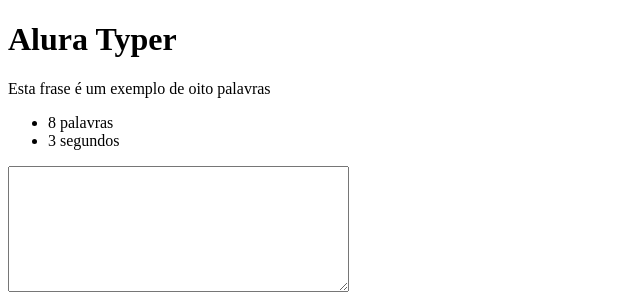
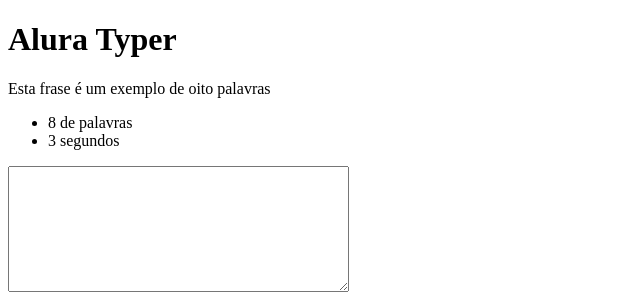
Before and after one commit to jrcz/typer, a plain HTML site: page public/principal.html in a window 1280 px wide. Shown: the top 294 px of the page, 0-640 px from the left. Drawn offline with Linux system fonts and the light colour scheme.

Commit message:
Segundo commit de teste

```diff
--- a/public/principal.html
+++ b/public/principal.html
@@ -9,7 +9,7 @@
     <p class="frase">Esta frase é um exemplo de oito palavras</p>
 
     <ul class="informacoes">
-        <li> <span id="quantidade-palavras">quantidade</span> palavras</li>
+        <li> <span id="quantidade-palavras">quantidade</span> de palavras</li>
         <li><span id="tempoDigitacao">3</span>  segundos</li>
     </ul>
 
```
